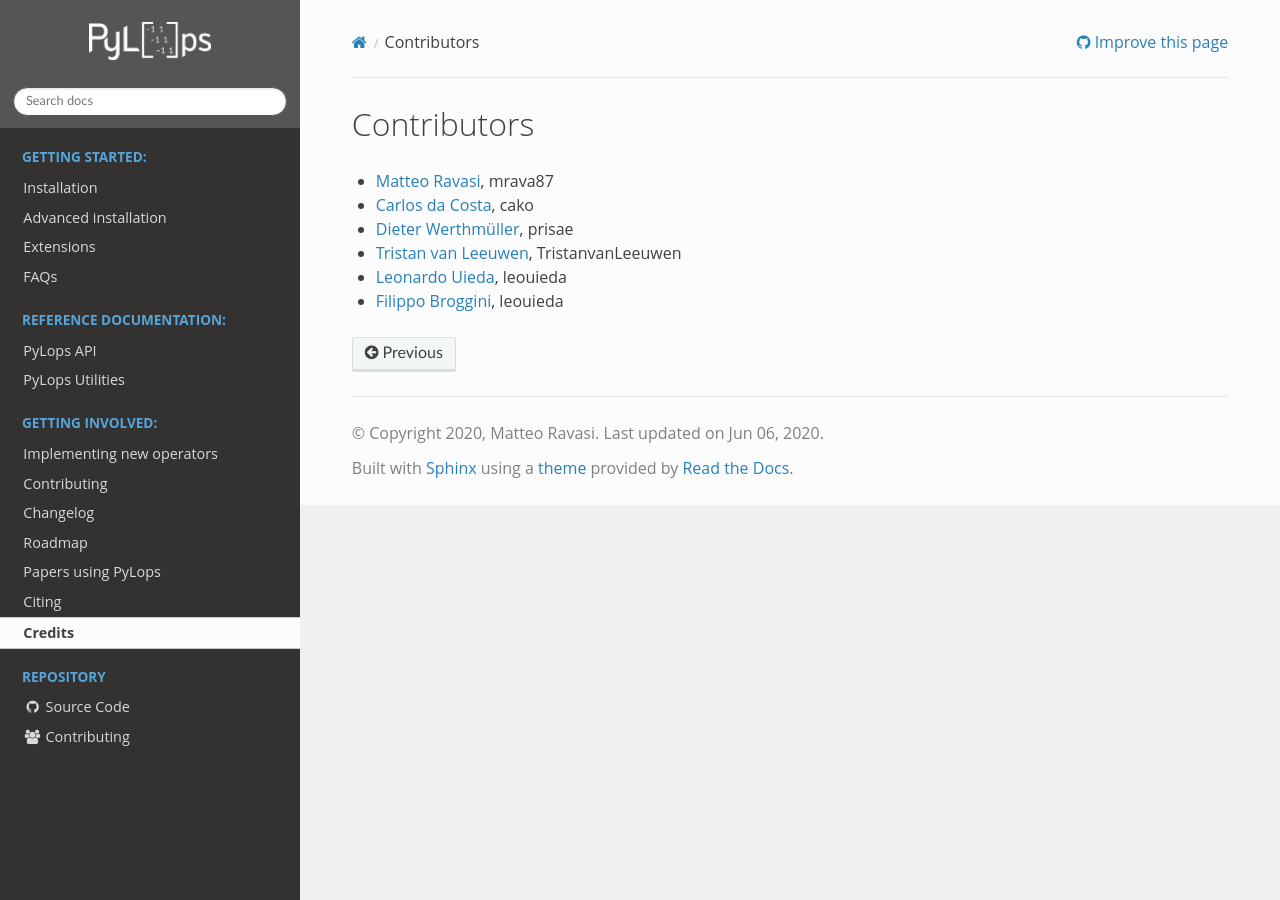
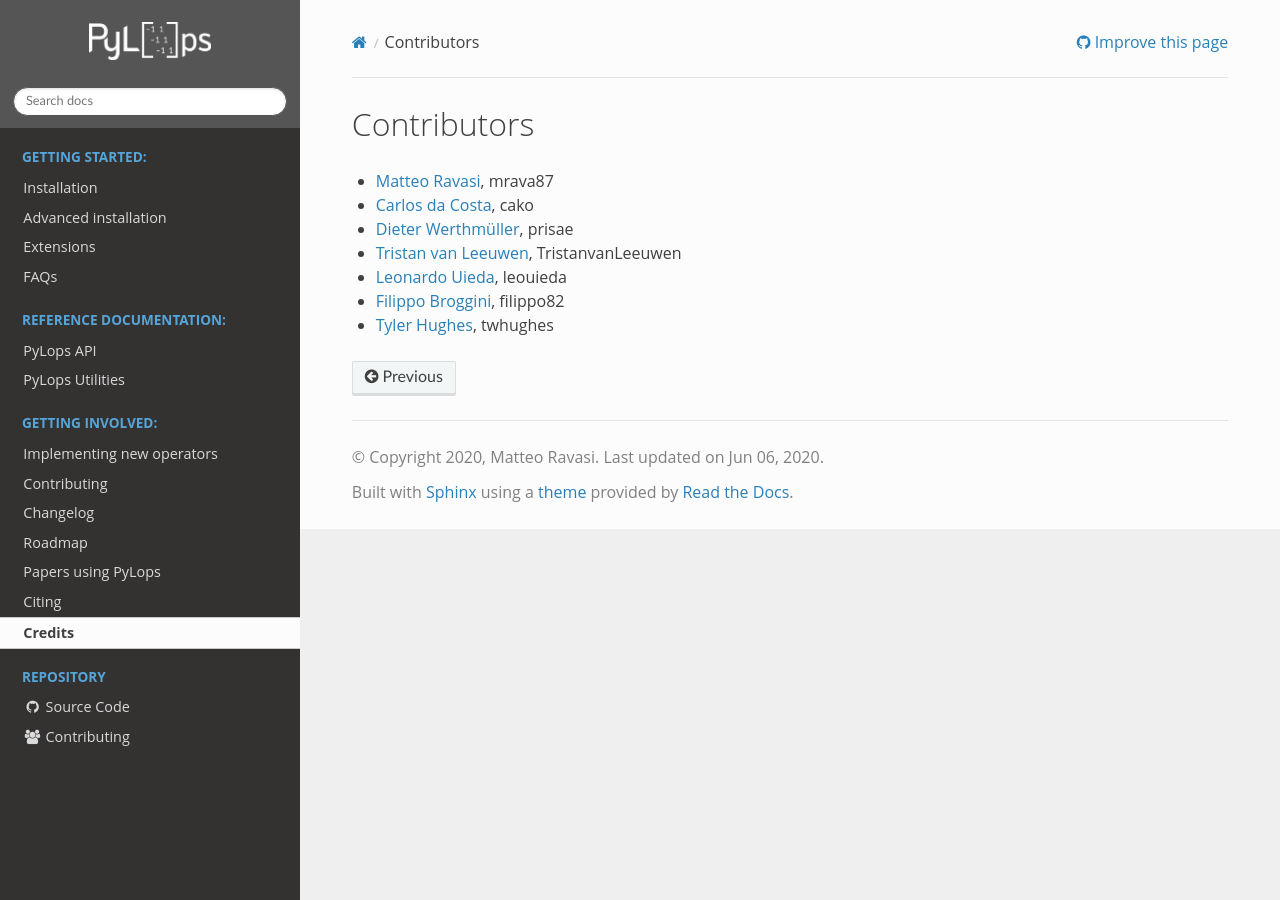
Before and after one commit to PyLops/pylops, a Sphinx documentation site: the page built from docs/source/credits.rst, in a window 1280 px wide. Built offline with Sphinx 7.4.7 and the Read the Docs theme 2.0.0, drawn with Linux system fonts in a browser that asks for light colours; pages that are not in the unit, such as notebooks, are missing from menus; the version number could not be read and is left out; comment, search, counter and statistics services are not loaded.

Commit message:
Added twhughes to contributors

```diff
--- a/docs/source/credits.rst
+++ b/docs/source/credits.rst
@@ -8,4 +8,5 @@ Contributors
 *  `Dieter Werthmüller <https://werthmuller.org>`_, prisae
 *  `Tristan van Leeuwen <https://www.uu.nl/staff/TvanLeeuwen>`_, TristanvanLeeuwen
 *  `Leonardo Uieda <https://www.leouieda.com>`_, leouieda
-*  `Filippo Broggini <https://github.com/filippo82>`_, leouieda
+*  `Filippo Broggini <https://github.com/filippo82>`_, filippo82
+*  `Tyler Hughes <https://github.com/twhughes>`_, twhughes
```
Also changed, not shown: README.md (+1 -0 lines).
